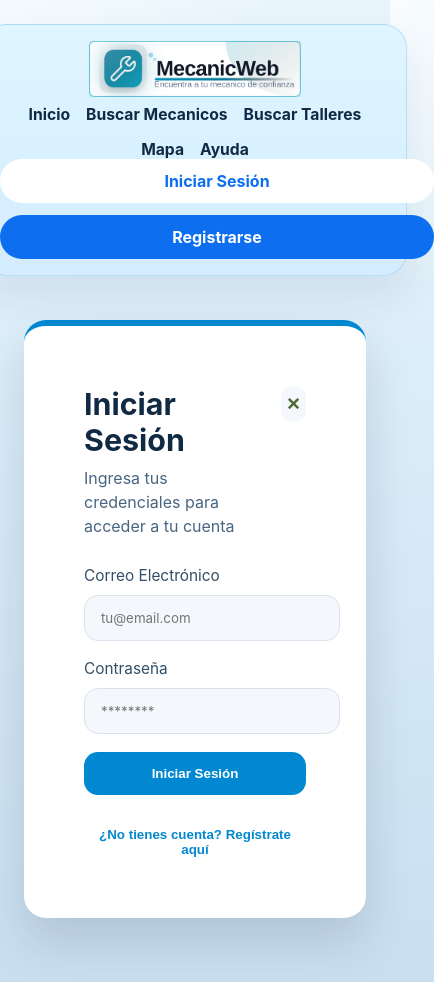
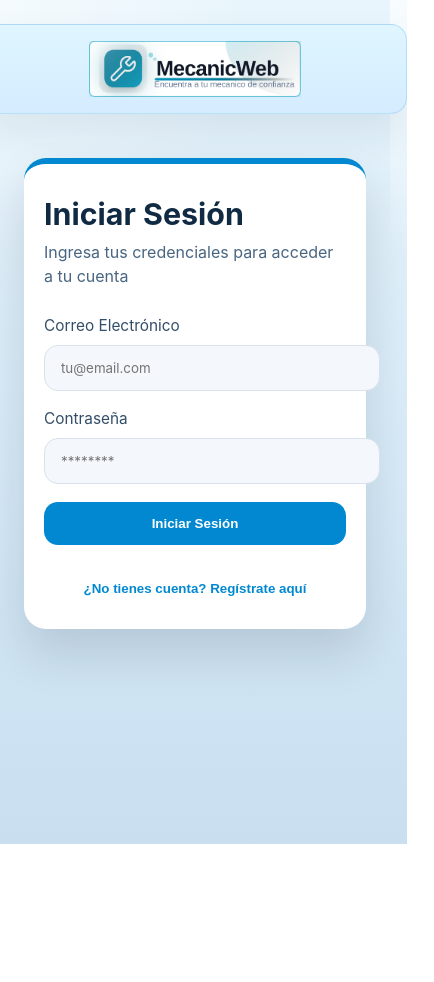
Before and after one commit to 2402045-crypto/Joss, a Vue app: page /login in a window 390 px wide. Shown: the whole page, 434 px wide, since content can reach past the window. After the commit the page ends 844 px from the top, so only its background shows below. Built offline with nearby package versions, Linux system fonts and the light colour scheme.

Commit message:
Cambios en login para que no puedan ingresar sin una cuenta creada y se limpia el navbar hasta que ya hayan ingresado su cuenta

```diff
--- a/src/components/Login.vue
+++ b/src/components/Login.vue
@@ -15,8 +15,7 @@
           <h1>Iniciar Sesión</h1>
           <p>Ingresa tus credenciales para acceder a tu cuenta</p>
         </div>
-        <button class="close-btn" type="button" aria-label="Cerrar" @click="goToLanding">×</button>
-      </div>
+        </div>
 
       <form class="login-form" @submit.prevent="handleLogin">
         <label>
@@ -54,7 +53,6 @@ const formData = ref({
 })
 
 const goToRegister = () => router.push('/register')
-const goToLanding = () => router.push('/')
 
 const handleLogin = async () => {
   try {
@@ -76,20 +74,15 @@ const handleLogin = async () => {
     const resultado = await respuesta.json()
     console.log(resultado)
 
-    // Revisamos la respuesta
     if (resultado.status === 'success') {
-      console.log("Entró al if");
-
-      localStorage.setItem("usuarioLogueado", 'true');
-      console.log("Guardado:", localStorage.getItem("usuarioLogueado"));
+      localStorage.setItem('usuario_rol', resultado.rol)
+      localStorage.setItem('usuario_id', resultado.id_usuario)
 
       showSuccessMessage.value = true
 
       setTimeout(() => {
         showSuccessMessage.value = false
-        router.push('/home').then(() =>{
-          window.location.reload()
-        })
+        router.push('/home')
         emit('login')
       }, 1500)
 
@@ -248,4 +241,15 @@ footer a {
 .modal-content p {
   color: #627d98;
 }
+
+@media (max-width: 768px) {
+  .login-card {
+    padding: 32px 20px;
+  }
+
+  .card-header {
+    flex-direction: column;
+    position: relative;
+  }
+}
 </style>
--- a/src/components/NavBar.vue
+++ b/src/components/NavBar.vue
@@ -4,7 +4,7 @@
       <img :src="logo" alt="MecanicWeb logo" class="brand-image" />
     </RouterLink>
 
-    <nav class="main-nav">
+    <nav class="main-nav" v-if="isLoggedIn">
       <RouterLink v-if="rol !== '2'" to="/home">Inicio</RouterLink>
       <RouterLink v-if="rol !== '2'" to="/search">Buscar Mecanicos</RouterLink>
       <RouterLink v-if="rol !== '2'" to="/buscarTaller">Buscar Talleres</RouterLink>
@@ -13,28 +13,16 @@
       <RouterLink v-if="rol === '2'" to="/taller-register">Mi Taller</RouterLink>
     </nav>
 
-   <div class="topbar-actions" v-if="!isLoggedIn">
-    <RouterLink class="secondary-button" to="/login">
-      Iniciar Sesión
-    </RouterLink>
-
-    <RouterLink class="primary-button" to="/register">
-     Registrarse
-    </RouterLink>
-
-
-  </div>
-
-  <div class="topbar-actions" v-else>
+    <div class="topbar-actions" v-if="isLoggedIn">
       <button class="menu-btn" @click="SideBarAbierto = true">
         ☰
       </button>
 
-  <!--- Sidebar -->
       <SideBarMenu
-    :abierto="SideBarAbierto" @cerrar="SideBarAbierto = false" @logout="cerrarSesion"
+        :abierto="SideBarAbierto"
+        @cerrar="SideBarAbierto = false"
+        @logout="cerrarSesion"
       />
-
     </div>
   </header>
 </template>
@@ -54,7 +42,6 @@ const isLoggedIn = ref(false)
 
 const revisarSesion = () => {
   const rolGuardado = localStorage.getItem('usuario_rol')
-  const legacyLogin = localStorage.getItem('usuarioLogueado') === 'true'
 
   if (rolGuardado) {
     rol.value = rolGuardado
@@ -63,7 +50,7 @@ const revisarSesion = () => {
   }
 
   rol.value = null
-  isLoggedIn.value = legacyLogin
+  isLoggedIn.value = false
 }
 
 onMounted(() => {
@@ -80,13 +67,10 @@ watch(
 const cerrarSesion = () => {
   localStorage.removeItem('usuario_rol')
   localStorage.removeItem('usuario_id')
-  localStorage.removeItem('usuarioLogueado')
   SideBarAbierto.value = false
   revisarSesion()
   router.push('/login')
 }
-
-
 </script>
 
 <style scoped>
@@ -129,10 +113,7 @@ const cerrarSesion = () => {
   font-size: 0.98rem;
 }
 
-.main-nav a.router-link-exact-active {
-  color: #0d5bbc;
-}
-
+.main-nav a.router-link-exact-active,
 .main-nav a.router-link-active {
   color: #0d5bbc;
 }
@@ -145,69 +126,6 @@ const cerrarSesion = () => {
   display: flex;
   align-items: center;
   gap: 14px;
-}
-
-.primary-button,
-.secondary-button {
-  border: none;
-  border-radius: 999px;
-  cursor: pointer;
-  font-weight: 700;
-  padding: 12px 22px;
-  text-decoration: none;
-}
-
-.primary-button {
-  background: #0d6eef;
-  color: white;
-}
-
-.secondary-button {
-  background: white;
-  color: #0d6eef;
-}
-
-@media (max-width: 900px) {
-  .topbar {
-    flex-wrap: wrap;
-    justify-content: center;
-    text-align: center;
-  }
-
-  .main-nav {
-    justify-content: center;
-    gap: 16px;
-    margin-top: 8px;
-  }
-
-  .topbar-actions {
-    width: 100%;
-    justify-content: center;
-    flex-wrap: wrap;
-    gap: 12px;
-  }
-
-  .topbar-actions .primary-button,
-  .topbar-actions .secondary-button {
-    width: auto;
-    min-width: 140px;
-  }
-}
-
-@media (max-width: 600px) {
-  .topbar {
-    padding: 16px 16px;
-  }
-
-  .topbar-actions {
-    width: 100%;
-    flex-direction: column;
-  }
-
-  .topbar-actions .primary-button,
-  .topbar-actions .secondary-button {
-    width: 100%;
-  }
 }
 
 .menu-btn {
@@ -231,4 +149,27 @@ const cerrarSesion = () => {
   color: #0d6eef;
   transform: scale(1.05);
 }
+
+@media (max-width: 768px) {
+  .topbar {
+    flex-direction: column;
+    gap: 16px;
+    padding: 16px;
+    border-radius: 16px;
+  }
+
+  .main-nav {
+    justify-content: center;
+    gap: 15px;
+  }
+
+  .main-nav a {
+    font-size: 0.9rem;
+  }
+
+  .topbar-actions {
+    width: 100%;
+    justify-content: center;
+  }
+}
 </style>
```
Lines whose indentation alone changed are shown as unchanged.
